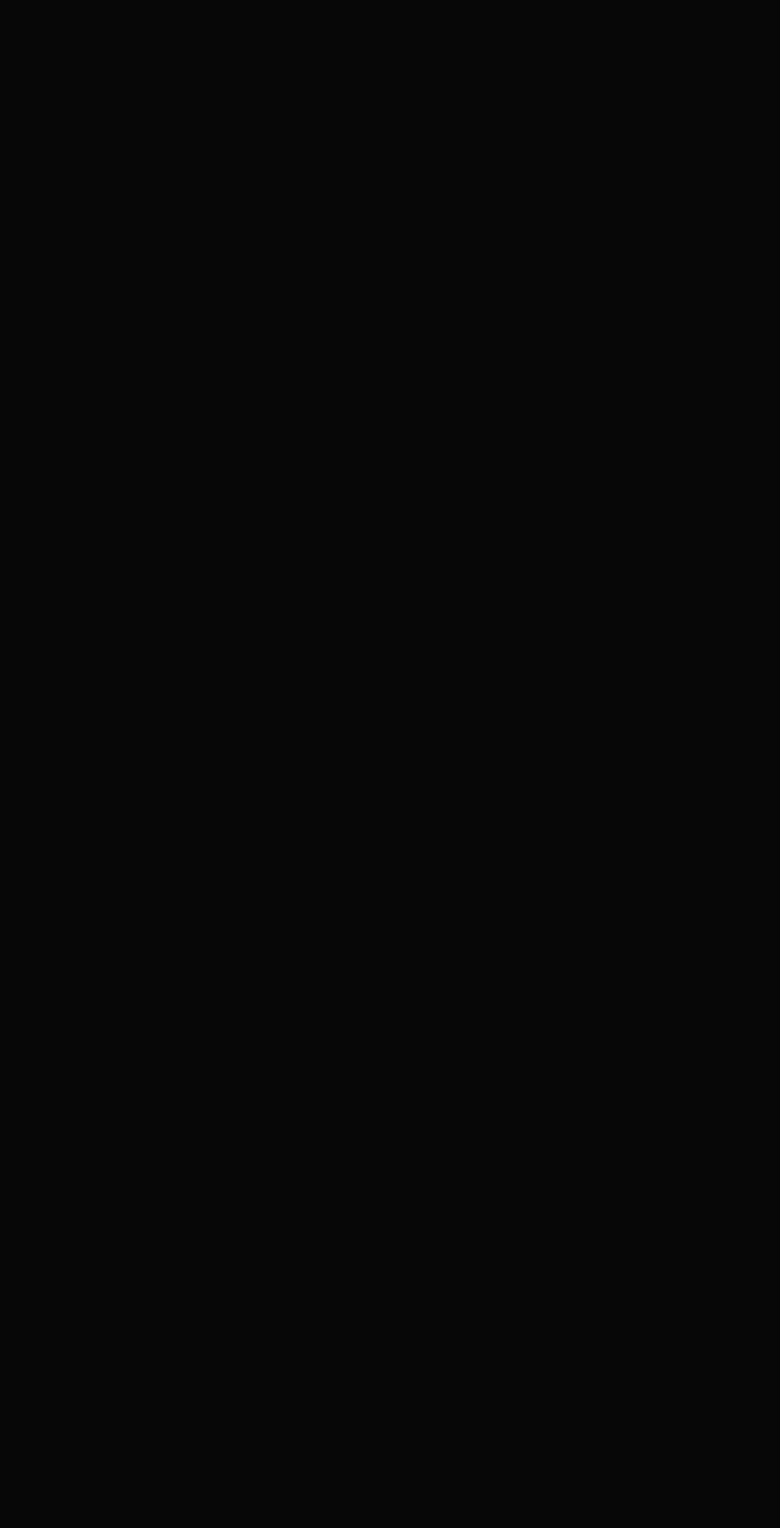
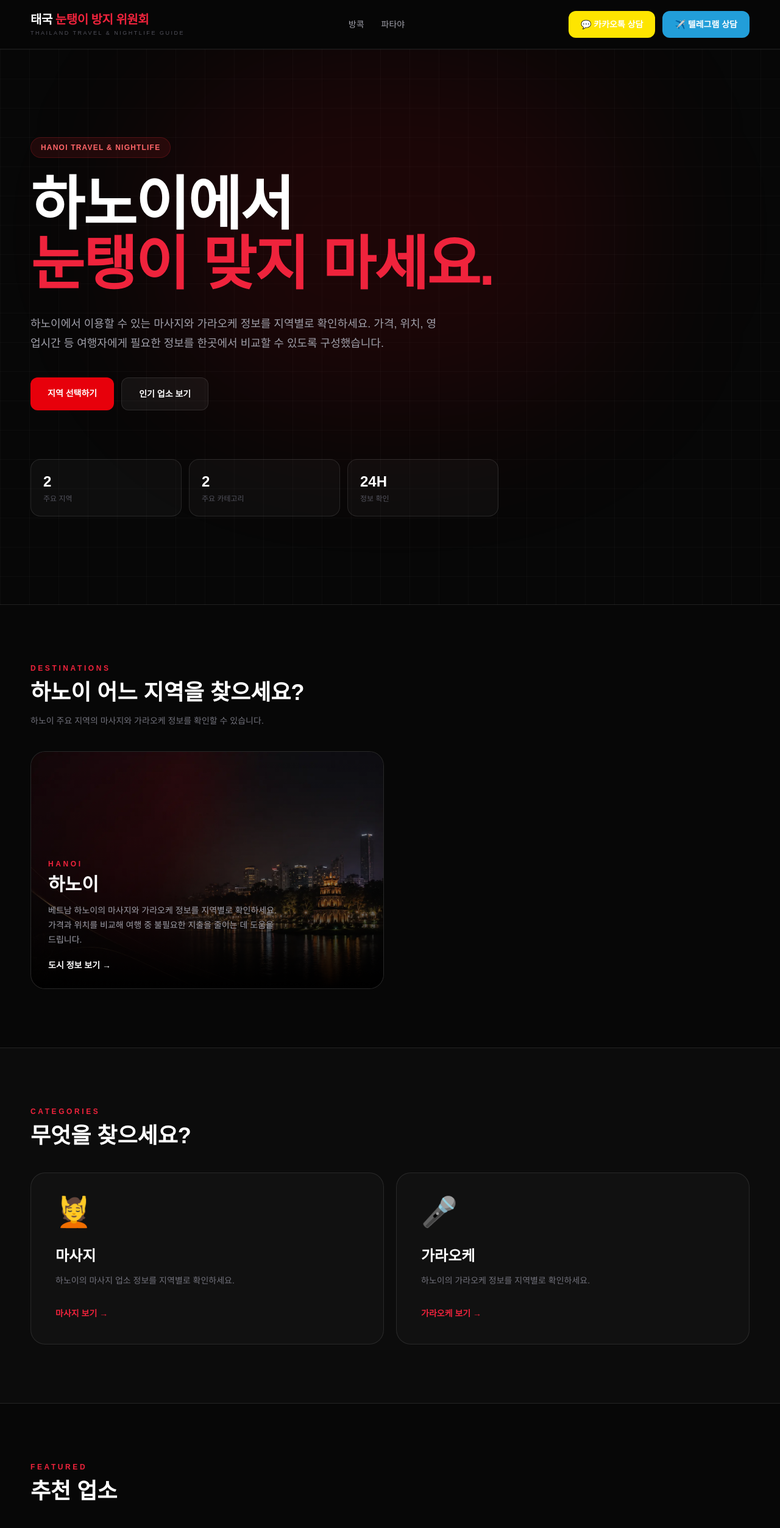
Before and after one commit to vietnam-nightlife/hanoi-nightlife, a Next.js app: page / in a window 1280 px wide. Before the commit this address had no page. Shown: the top 2506 px of the page at 61% size. Before the commit the page ends 800 px from the top, so only its background shows below. Built offline with nearby package versions, Linux system fonts and the light colour scheme.

Commit message:
Update page.tsx

```diff
--- a/app/page.tsx
+++ b/app/page.tsx
@@ -1,128 +1,177 @@
-import { notFound } from "next/navigation";
-import Link from "next/link";
-import { places, getPlace } from "@/lib/data";
+import CityCard from "@/components/CityCard";
+import PlaceCard from "@/components/PlaceCard";
+import { cities, places } from "@/lib/data";
 
-export function generateStaticParams() {
-  return places.map((p) => ({
-    city: p.city,
-    category: p.category,
-    slug: p.slug,
-  }));
-}
-
-export default async function PlaceDetail({
-  params,
-}: {
-  params: Promise<{
-    city: string;
-    category: string;
-    slug: string;
-  }>;
-}) {
-  const { city, category, slug } = await params;
-
-  const place = getPlace(slug);
-
-  if (!place || place.city !== city || place.category !== category) {
-    notFound();
-  }
-
-  const cityName = "하노이";
-  const categoryName =
-    category === "massage" ? "마사지" : "가라오케";
+export default function Home() {
+  const featured = places.filter((p) => p.featured);
 
   return (
     <main>
       {/* HERO */}
-      <section className="relative h-[520px] overflow-hidden">
-        <img
-          src={place.image}
-          alt={place.name}
-          className="h-full w-full object-cover"
-        />
+      <section className="hero-grid relative overflow-hidden border-b border-white/10">
+        <div className="absolute left-1/2 top-0 h-[600px] w-[800px] -translate-x-1/2 rounded-full bg-red-600/10 blur-[120px]" />
 
-        <div className="absolute inset-0 bg-gradient-to-t from-black via-black/30 to-transparent" />
-
-        <div className="absolute bottom-0 left-0 right-0">
-          <div className="container pb-12">
-            <div className="text-xs font-black tracking-[.3em] red">
-              HANOI · {categoryName}
+        <div className="container relative py-28 md:py-36">
+          <div className="max-w-4xl">
+            <div className="inline-flex rounded-full border border-red-500/20 bg-red-500/10 px-4 py-2 text-xs font-black tracking-widest text-red-400">
+              HANOI TRAVEL & NIGHTLIFE
             </div>
 
-            <h1 className="mt-3 text-4xl font-black md:text-6xl">
-              {place.name}
+            <h1 className="mt-7 text-5xl font-black leading-[1.02] tracking-tight sm:text-6xl md:text-8xl">
+              하노이에서 <br />
+              <span className="red">눈탱이 맞지 마세요.</span>
             </h1>
 
-            <div className="mt-4 text-sm text-zinc-300">
-              ★ {place.rating} · 리뷰 {place.reviews}개 ·{" "}
-              {place.district}
+            <p className="mt-8 max-w-2xl text-base leading-8 text-zinc-400 md:text-lg">
+              하노이에서 이용할 수 있는 마사지와 가라오케 정보를
+              지역별로 확인하세요. 가격, 위치, 영업시간 등 여행자에게
+              필요한 정보를 한곳에서 비교할 수 있도록 구성했습니다.
+            </p>
+
+            <div className="mt-10 flex flex-wrap gap-3">
+              <a
+                href="#cities"
+                className="rounded-xl bg-red-600 px-7 py-4 text-sm font-black hover:bg-red-500"
+              >
+                지역 선택하기
+              </a>
+
+              <a
+                href="#popular"
+                className="rounded-xl border border-white/10 bg-white/5 px-7 py-4 text-sm font-black hover:bg-white/10"
+              >
+                인기 업소 보기
+              </a>
             </div>
+          </div>
+
+          <div className="mt-20 grid max-w-3xl grid-cols-3 gap-3">
+            {[
+              ["2", "주요 지역"],
+              ["2", "주요 카테고리"],
+              ["24H", "정보 확인"],
+            ].map(([n, label]) => (
+              <div
+                key={label}
+                className="rounded-2xl border border-white/10 bg-white/[.03] p-5"
+              >
+                <div className="text-2xl font-black">{n}</div>
+                <div className="mt-1 text-xs text-zinc-600">{label}</div>
+              </div>
+            ))}
           </div>
         </div>
       </section>
 
-      {/* ABOUT */}
-      <section className="container py-20">
-        <div className="grid gap-10 lg:grid-cols-[1fr_360px]">
-          <div>
-            <div className="text-xs font-black tracking-[.3em] red">
-              ABOUT
-            </div>
+      {/* DESTINATIONS */}
+      <section id="cities" className="container py-24">
+        <div className="text-xs font-black tracking-[.3em] red">
+          DESTINATIONS
+        </div>
 
-            <h2 className="mt-3 text-3xl font-black">
-              하노이 업소 정보
-            </h2>
+        <h2 className="mt-3 text-4xl font-black">
+          하노이 어느 지역을 찾으세요?
+        </h2>
 
-            <p className="mt-6 leading-8 text-zinc-400">
-              {place.description}
-            </p>
+        <p className="mt-4 text-sm text-zinc-500">
+          하노이 주요 지역의 마사지와 가라오케 정보를 확인할 수 있습니다.
+        </p>
+
+        <div className="mt-10 grid gap-5 md:grid-cols-2">
+          {cities.map((city) => (
+            <CityCard key={city.slug} city={city} />
+          ))}
+        </div>
+      </section>
+
+      {/* CATEGORIES */}
+      <section className="border-y border-white/10 bg-[#0c0c0c]">
+        <div className="container py-24">
+          <div className="text-xs font-black tracking-[.3em] red">
+            CATEGORIES
           </div>
 
-          {/* BASIC INFO */}
-          <aside className="rounded-3xl border border-white/10 bg-[#111] p-7">
-            <div className="text-sm font-black">
-              기본 정보
-            </div>
+          <h2 className="mt-3 text-4xl font-black">
+            무엇을 찾으세요?
+          </h2>
 
-            <dl className="mt-6 space-y-5 text-sm">
-              <div>
-                <dt className="text-zinc-600">
-                  주소
-                </dt>
+          <div className="mt-10 grid gap-5 md:grid-cols-2">
+            <a
+              href="/hanoi/massage"
+              className="card-hover rounded-3xl border border-white/10 bg-[#111] p-10"
+            >
+              <div className="text-5xl">💆</div>
 
-                <dd className="mt-1 text-zinc-300">
-                  {place.address}
-                </dd>
+              <h3 className="mt-8 text-2xl font-black">
+                마사지
+              </h3>
+
+              <p className="mt-3 text-sm leading-6 text-zinc-500">
+                하노이의 마사지 업소 정보를 지역별로 확인하세요.
+              </p>
+
+              <div className="mt-8 text-sm font-black red">
+                마사지 보기 →
               </div>
+            </a>
 
-              <div>
-                <dt className="text-zinc-600">
-                  영업시간
-                </dt>
+            <a
+              href="/hanoi/karaoke"
+              className="card-hover rounded-3xl border border-white/10 bg-[#111] p-10"
+            >
+              <div className="text-5xl">🎤</div>
 
-                <dd className="mt-1 text-zinc-300">
-                  {place.hours}
-                </dd>
+              <h3 className="mt-8 text-2xl font-black">
+                가라오케
+              </h3>
+
+              <p className="mt-3 text-sm leading-6 text-zinc-500">
+                하노이의 가라오케 정보를 지역별로 확인하세요.
+              </p>
+
+              <div className="mt-8 text-sm font-black red">
+                가라오케 보기 →
               </div>
+            </a>
+          </div>
+        </div>
+      </section>
 
-              <div>
-                <dt className="text-zinc-600">
-                  평점
-                </dt>
+      {/* FEATURED */}
+      <section id="popular" className="container py-24">
+        <div className="text-xs font-black tracking-[.3em] red">
+          FEATURED
+        </div>
 
-                <dd className="mt-1 text-zinc-300">
-                  ★ {place.rating} ({place.reviews})
-                </dd>
-              </div>
-            </dl>
+        <h2 className="mt-3 text-4xl font-black">
+          추천 업소
+        </h2>
 
-            <Link
-              href={`/${city}/${category}`}
-              className="mt-7 block rounded-xl bg-red-600 px-5 py-3 text-center text-sm font-black hover:bg-red-500"
-            >
-              목록으로 돌아가기
-            </Link>
-          </aside>
+        <div className="mt-10 grid gap-5 md:grid-cols-2 lg:grid-cols-4">
+          {featured.map((place) => (
+            <PlaceCard key={place.slug} place={place} />
+          ))}
+        </div>
+      </section>
+
+      {/* CONTACT */}
+      <section
+        id="contact"
+        className="border-t border-white/10 bg-[#0c0c0c]"
+      >
+        <div className="container py-24 text-center">
+          <div className="text-xs font-black tracking-[.3em] red">
+            CONTACT
+          </div>
+
+          <h2 className="mt-4 text-3xl font-black">
+            업소 등록 및 정보 수정 문의
+          </h2>
+
+          <p className="mx-auto mt-5 max-w-2xl text-sm leading-7 text-zinc-500">
+            사이트에 업소를 등록하거나 가격·주소·영업시간 등의
+            정보 수정이 필요한 경우 문의해 주세요.
+          </p>
         </div>
       </section>
     </main>
```
